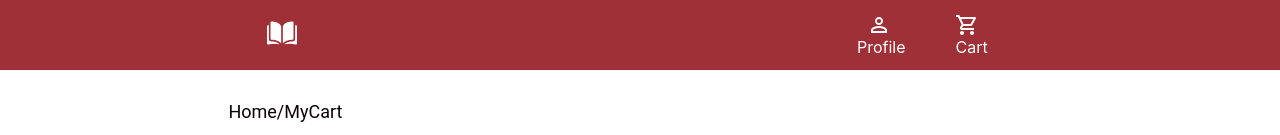
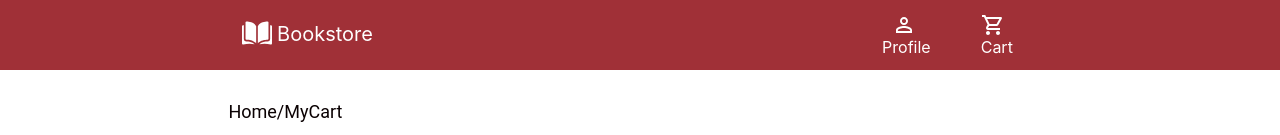
Before and after one commit to DebdutChowdhury/BookStore_WebApplication, a React (Create React App) app: page /cart in a window 1280 px wide. Shown: the top 135 px of the page. Built offline with nearby package versions, Linux system fonts and the light colour scheme; no server answers.

Commit message:
Refactored: live cart count update here

```diff
--- a/src/CSS/Header.css
+++ b/src/CSS/Header.css
@@ -89,9 +89,9 @@
     .input input {
         width: 50%;
     }
-    /* .appbar .book{
+    .appbar .book{
         display: none;
-    } */
+    }
 }
 @media screen and (max-width: 530px){
     .appbar{
@@ -103,9 +103,9 @@
     .input input {
         width: 50%;
     }
-    /* .appbar .book{
+    .appbar .book{
         display: none;
-    } */
+    }
 }
 @media screen and (max-width: 768px){
 
--- a/src/Component/BookDetails.jsx
+++ b/src/Component/BookDetails.jsx
@@ -36,7 +36,8 @@ class BookDeatail extends Component {
             inputQuantity: true,
             getCart: [],
             cartId:"",
-            loader:false
+            loader:false,
+            cartCount:this.props.cartCount
         }
     }
 
@@ -62,6 +63,10 @@ class BookDeatail extends Component {
             console.log(res);
             this.setState({cartId:value._id})
             console.log("cartId",this.state.cartId);
+            // for batch update after click cart
+            let count = this.state.cartCount + 1
+            this.setState({cartCount:count})
+            console.log(this.state.cartCount);
             this.handleClose()
         })
             .catch((err) => {
@@ -109,7 +114,7 @@ class BookDeatail extends Component {
                 >
                   <CircularProgress color="inherit" />
                 </Backdrop>:<>
-                <Header headerTag={true} getCartBook={this.props.cartCount} />
+                <Header headerTag={false} getCartBook={this.state.cartCount} />
                 <div className="mainContainer">
                     <div className="container">
                         <div className="imgs-container">
--- a/src/Component/Header.jsx
+++ b/src/Component/Header.jsx
@@ -38,14 +38,14 @@ export default class Header extends Component {
         <div className="appbar">
           <div>
             <Link to="/home"><img src={Book} alt="" /></Link>
-            {this.props.headerTag &&
+            {!this.props.headerTag &&
             <p className="book"><Link to="/home" style={{ listStyleType: "none", color: 'white', textDecoration: 'none' }}>Bookstore</Link></p>
             }
 
-            {this.props.value && <div className="input">
+            {this.props.value && <><p className="book"><Link to="/home" style={{ listStyleType: "none", color: 'white', textDecoration: 'none' }}>Bookstore</Link></p> <div className="input">
               <SearchOutlinedIcon className="searchicon" />
               <input type="text" placeholder="Search" onChange={this.sendSearchtext} />
-            </div>}
+            </div></>}
           </div>
           <div>
             <div className="pro" style={{cursor:"pointer"}} >
```
